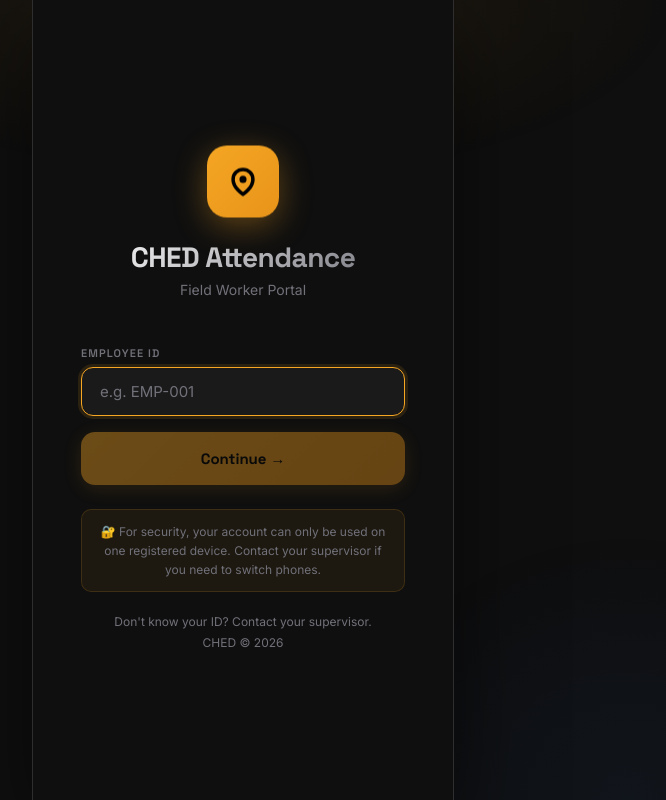
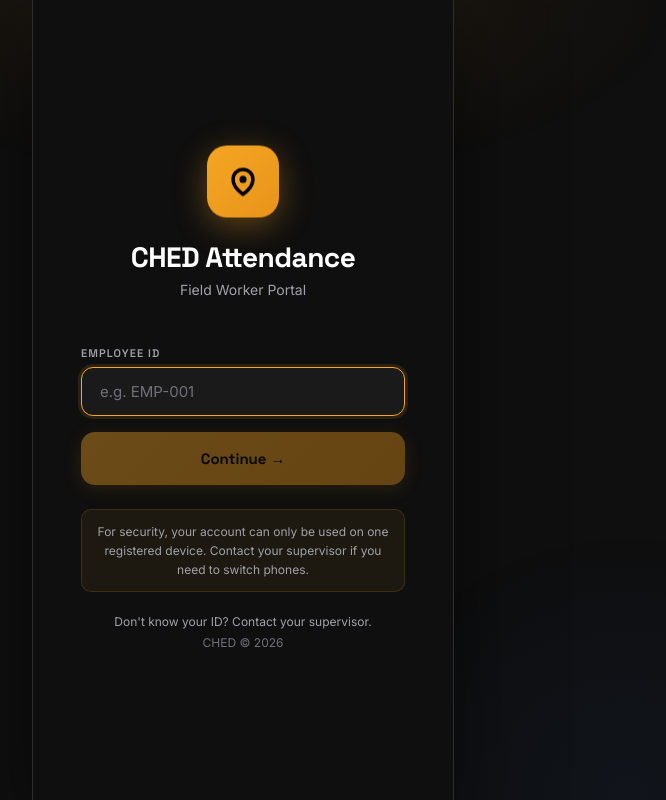
Before and after one commit to Ernesto11524/ched_field_attendance, a React (Vite) app in the folder frontend/worker-app/: page /login in a window 1280 px wide. Shown: the whole page, without its empty margins (397-1063 px from the left). Built offline with nearby package versions, Linux system fonts and the light colour scheme; the HTML template or start-up script is replaced by a standard one.

Commit message:
No description

```diff
--- a/frontend/worker-app/src/index.css
+++ b/frontend/worker-app/src/index.css
@@ -111,7 +111,7 @@ h1,h2,h3,h4{font-family:var(--font-h);letter-spacing:-0.02em;}
 
 /* Inputs */
 .input-group{display:flex;flex-direction:column;gap:7px;}
-.input-label{font-family:var(--font-h);font-size:11px;font-weight:600;letter-spacing:0.1em;text-transform:uppercase;color:var(--text3);}
+.input-label{font-family:var(--font-h);font-size:11px;font-weight:600;letter-spacing:0.1em;text-transform:uppercase;color:var(--text2);}
 .input-field {
   width:100%;padding:14px 18px;
   background:var(--bg2);border:1.5px solid var(--border);
--- a/frontend/worker-app/src/pages/CheckInPage.jsx
+++ b/frontend/worker-app/src/pages/CheckInPage.jsx
@@ -26,13 +26,12 @@ function Clock() {
         <span style={{
           fontFamily: 'var(--font-h)', fontSize: 68, fontWeight: 800,
           letterSpacing: '-0.04em', lineHeight: 1,
-          background: 'linear-gradient(135deg, #fff 0%, #71717a 100%)',
-          WebkitBackgroundClip: 'text', WebkitTextFillColor: 'transparent',
+          color: '#FFFFFF',
           animation: 'clockTick 1s ease infinite',
         }}>{hh}</span>
         <span style={{ fontFamily: 'var(--font-h)', fontSize: 26, fontWeight: 700, color: 'var(--accent)', lineHeight: 1 }}>:{ss}</span>
       </div>
-      <p style={{ color: 'var(--text3)', fontSize: 13, marginTop: 4 }}>{date}</p>
+      <p style={{ color: 'var(--text2)', fontSize: 13, marginTop: 4 }}>{date}</p>
     </div>
   );
 }
--- a/frontend/worker-app/src/pages/LoginPage.jsx
+++ b/frontend/worker-app/src/pages/LoginPage.jsx
@@ -52,12 +52,8 @@ export default function LoginPage() {
               <circle cx="12" cy="10.5" r="2.5" fill="#000" stroke="none"/>
             </svg>
           </div>
-          <h1 style={{
-            fontSize: 28, fontWeight: 800, marginBottom: 6,
-            background: 'linear-gradient(135deg, #fff 0%, #71717a 100%)',
-            WebkitBackgroundClip: 'text', WebkitTextFillColor: 'transparent',
-          }}>CHED Attendance</h1>
-          <p style={{ color: 'var(--text3)', fontSize: 14 }}>Field Worker Portal</p>
+          <h1 style={{ fontSize: 28, fontWeight: 800, marginBottom: 6, color: '#FFFFFF' }}>CHED Attendance</h1>
+          <p style={{ color: 'var(--text2)', fontSize: 14 }}>Field Worker Portal</p>
         </div>
 
         {/* Form */}
@@ -103,14 +99,14 @@ export default function LoginPage() {
           padding: '12px 14px', background: 'rgba(245,166,35,0.06)',
           border: '1px solid rgba(245,166,35,0.15)', borderRadius: 10,
         }}>
-          <p style={{ fontSize: 12, color: 'var(--text3)', lineHeight: 1.6, textAlign: 'center' }}>
-            🔐 For security, your account can only be used on one registered device. Contact your supervisor if you need to switch phones.
+          <p style={{ fontSize: 12, color: 'var(--text2)', lineHeight: 1.6, textAlign: 'center' }}>
+            For security, your account can only be used on one registered device. Contact your supervisor if you need to switch phones.
           </p>
         </div>
 
         <p className="fade-up" style={{
           animationDelay: '0.3s', opacity: 0,
-          textAlign: 'center', color: 'var(--text3)', fontSize: 12,
+          textAlign: 'center', color: 'var(--text2)', fontSize: 12,
           marginTop: 20, lineHeight: 1.7,
         }}>
           Don't know your ID? Contact your supervisor.<br/>
```
